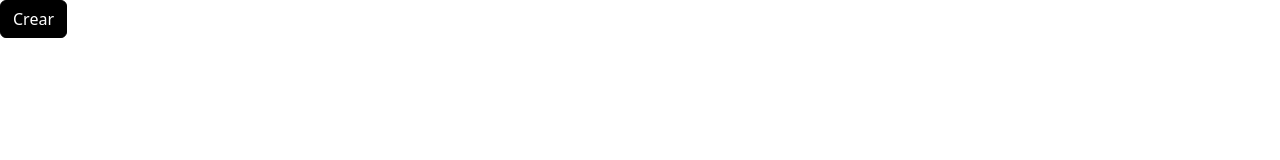
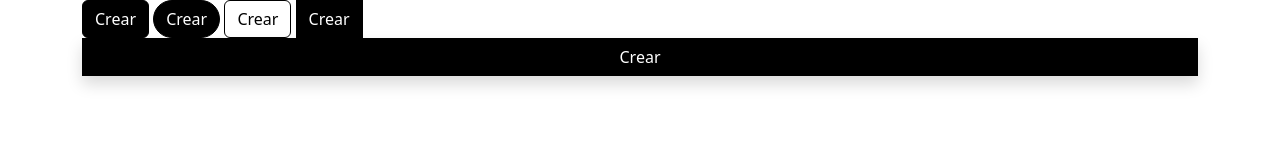
Before and after one commit to Miguel-web/cssPractice, a website: page index.html in a window 1280 px wide. Drawn offline with nearby package versions, Linux system fonts and the light colour scheme.

Commit message:
bootstrap d-grid buttons tipes

```diff
--- a/index.html
+++ b/index.html
@@ -8,7 +8,18 @@
     <title>Document</title>
 </head>
 <body>
+    <div class="container">
+
+
     <button class="btn btn-mainbuttons-color">Crear</button>
+    <button class="btn btn-mainbuttons-color rounded-pill">Crear</button>
+    <button class="btn btn-outline-mainbuttons-color">Crear</button>
+    <button class="btn btn-mainbuttons-color rounded-0">Crear</button>
+
+    <div class="d-grid gap-2">
+    <button class="btn btn-mainbuttons-color rounded-0 shadow">Crear</button>
+    </div>
+    </div>
     <script src="https://cdn.jsdelivr.net/npm/bootstrap@5.3.0-alpha1/dist/js/bootstrap.bundle.min.js" integrity="sha384-w76AqPfDkMBDXo30jS1Sgez6pr3x5MlQ1ZAGC+nuZB+EYdgRZgiwxhTBTkF7CXvN" crossorigin="anonymous"></script>
 </body>
 </html>
```
